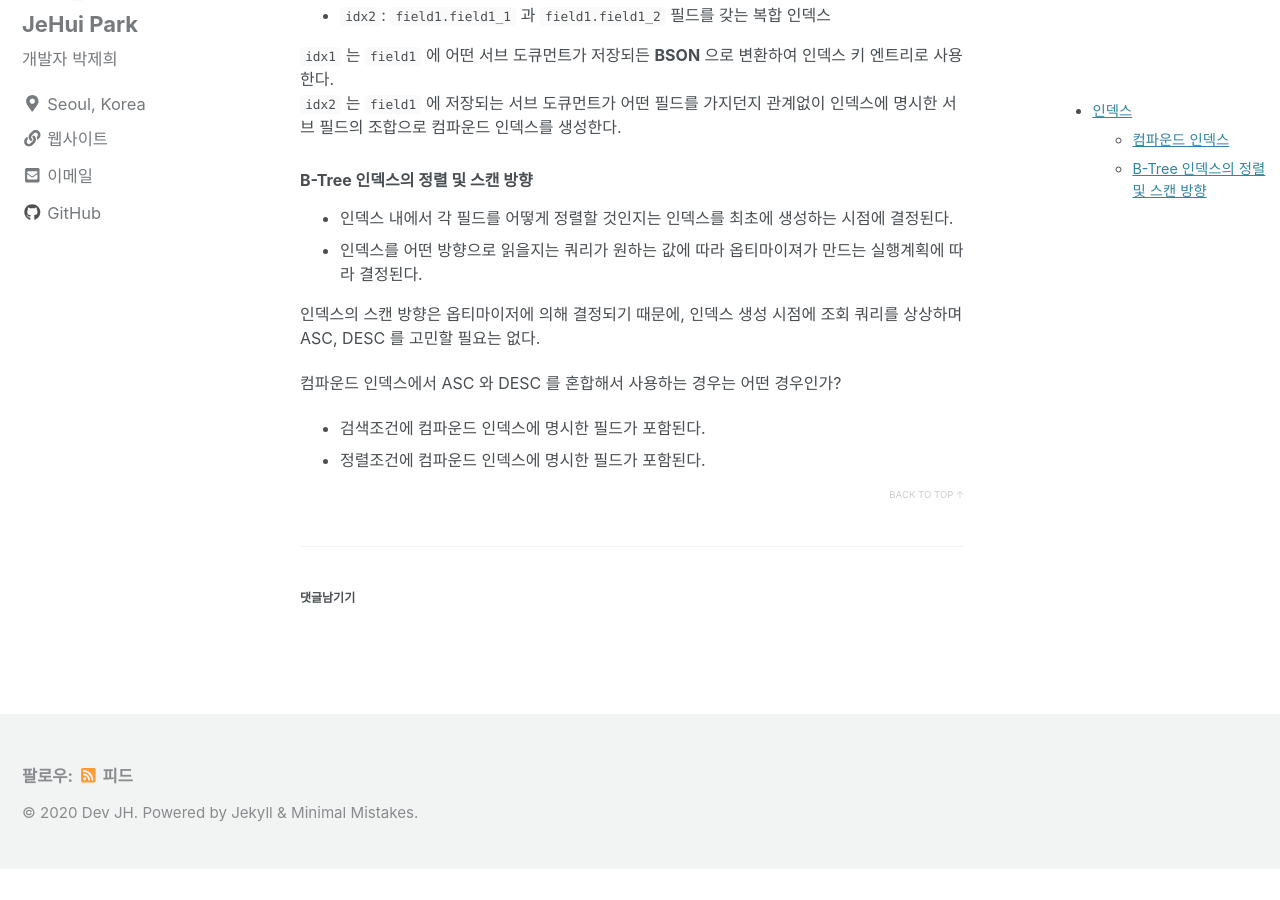
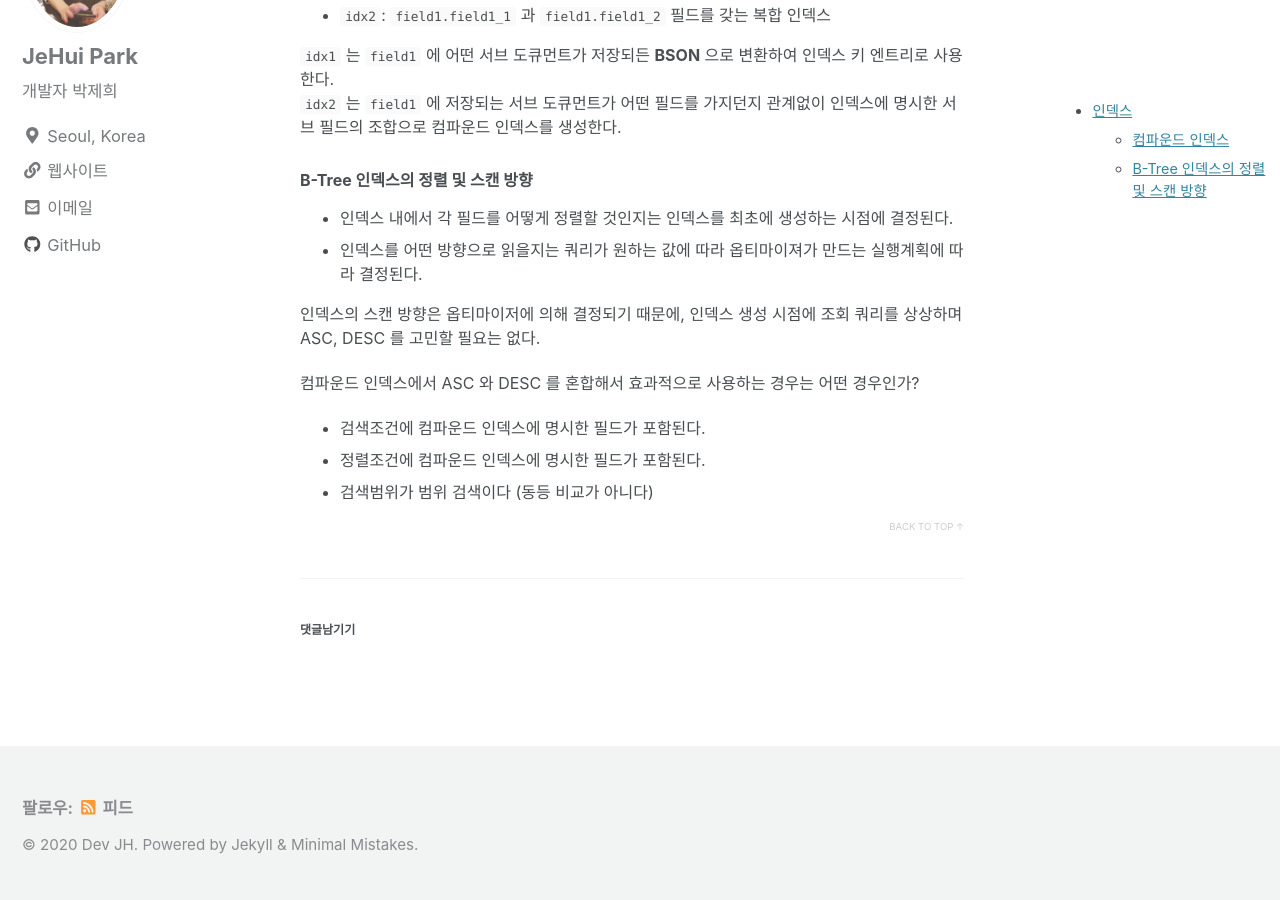
Before and after one commit to JeHuiPark/JeHuiPark.github.io, a Jekyll site: the page built from _posts/2020-08-16-mongo-study.md, in a window 1280 px wide and 900 px high, scrolled down 1391 px. Built offline with Jekyll 4.4.1, drawn with Linux system fonts in a browser that asks for light colours; nearby versions of some CDN libraries; comment, search, counter and statistics services are not loaded; before the commit the page ends 2259 px from its top, so only the background shows below that.

Commit message:
Update 2020-08-16-mongo-study.md

```diff
--- a/_posts/2020-08-16-mongo-study.md
+++ b/_posts/2020-08-16-mongo-study.md
@@ -61,6 +61,7 @@
 
 인덱스의 스캔 방향은 옵티마이저에 의해 결정되기 때문에, 인덱스 생성 시점에 조회 쿼리를 상상하며 ASC, DESC 를 고민할 필요는 없다.
 
-컴파운드 인덱스에서 ASC 와 DESC 를 혼합해서 사용하는 경우는 어떤 경우인가?
+컴파운드 인덱스에서 ASC 와 DESC 를 혼합해서 효과적으로 사용하는 경우는 어떤 경우인가?
 - 검색조건에 컴파운드 인덱스에 명시한 필드가 포함된다.
 - 정렬조건에 컴파운드 인덱스에 명시한 필드가 포함된다.
+- 검색범위가 범위 검색이다 (동등 비교가 아니다)
```
